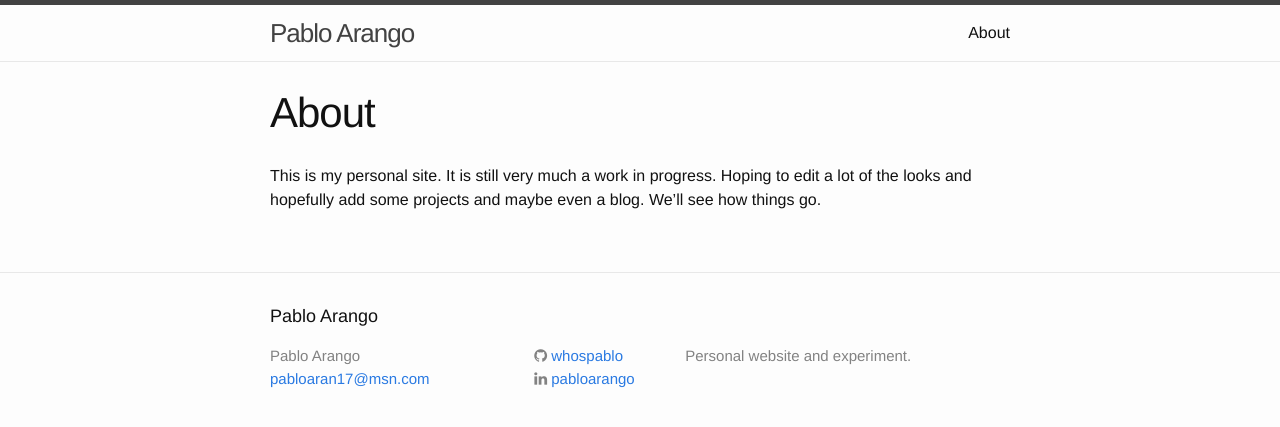
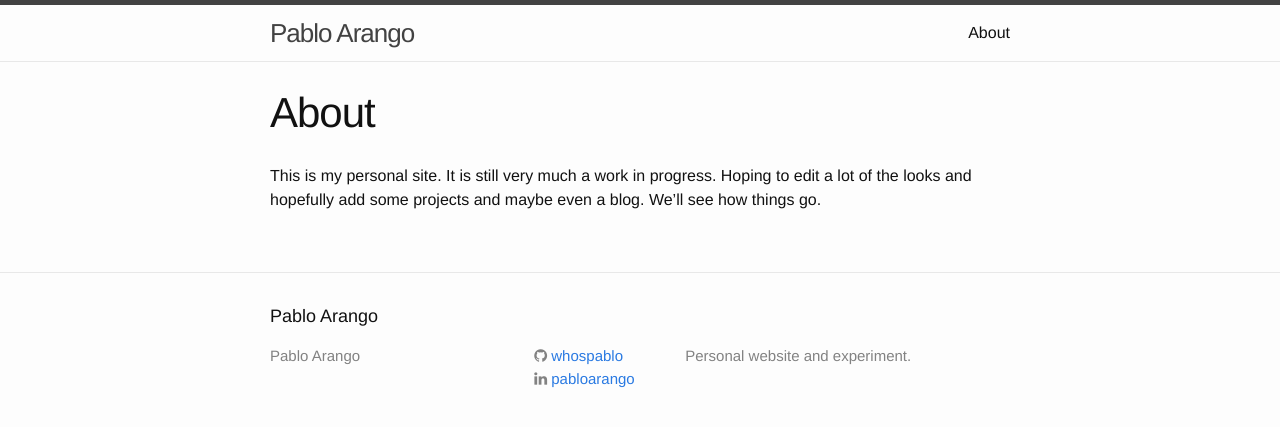
Before and after one commit to pablitoarango/pablitoarango.github.io, a Jekyll site: the page built from about.md, in a window 1280 px wide. Shown: the top 427 px of the page. Built offline with Jekyll 4.4.1, drawn with Linux system fonts in a browser that asks for light colours; nearby versions of some CDN libraries.

Commit message:
remove email

```diff
--- a/_config.yml
+++ b/_config.yml
@@ -7,7 +7,7 @@
 
 # Site settings
 title: Pablo Arango
-email: pabloaran17@msn.com
+email:
 description: > # this means to ignore newlines until "baseurl:"
   Personal website and experiment.
 baseurl: "" # the subpath of your site, e.g. /blog
```
